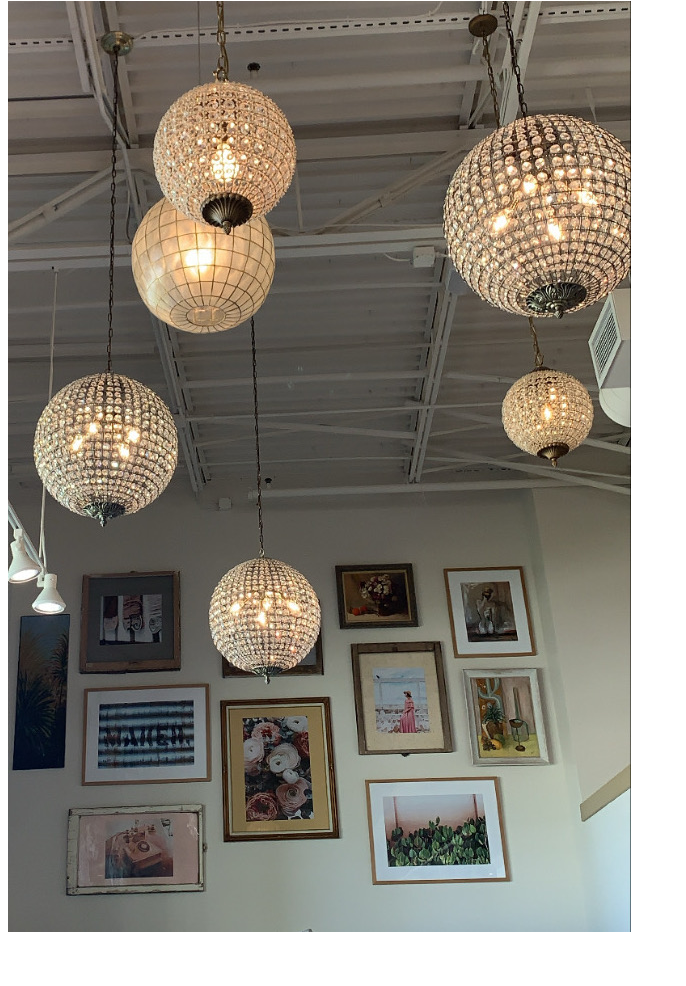
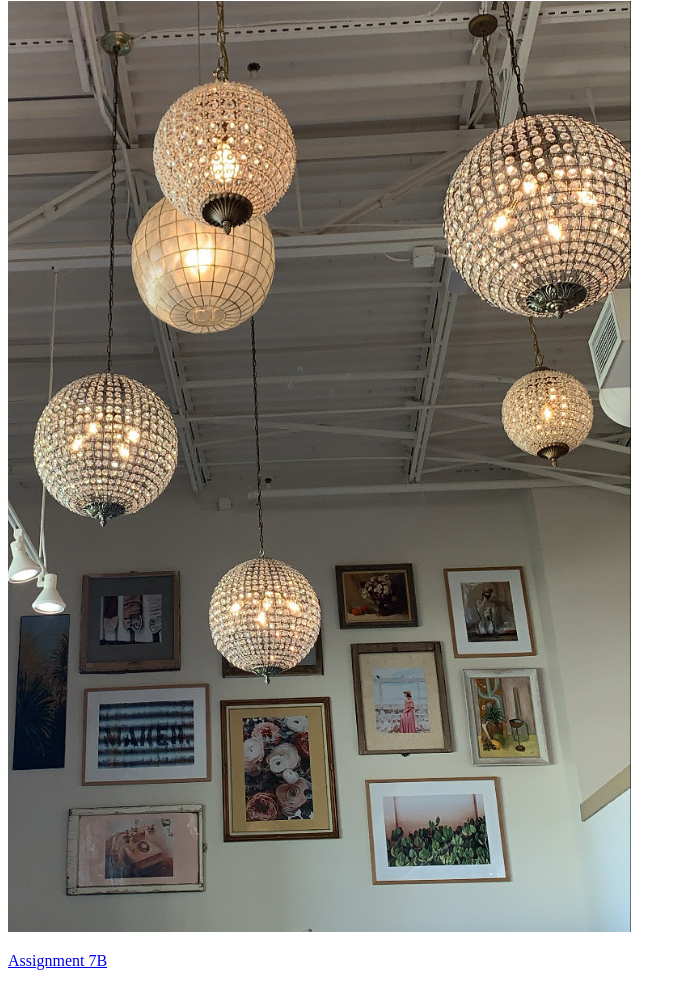
Before and after one commit to keatons28/keatons28.github.io, a plain HTML site: page index.html in a window 1280 px wide. Shown: the part 257-1243 px from the top of the page, without its empty margins (0-686 px from the left). Before the commit the page ends 1201 px from the top, so only its background shows below. Drawn offline with Linux system fonts and the light colour scheme.

Commit message:
Add files via upload

```diff
--- a/index.html
+++ b/index.html
@@ -30,6 +30,10 @@ This is a webpage for my COMM 150 class. <br>
 
 <img src="graphics/discolights.jpeg">
 
+<p>
+    <a href="assignment7B.html"> Assignment 7B </a>
+</p>
+
 </body>
 
 </html>
```
